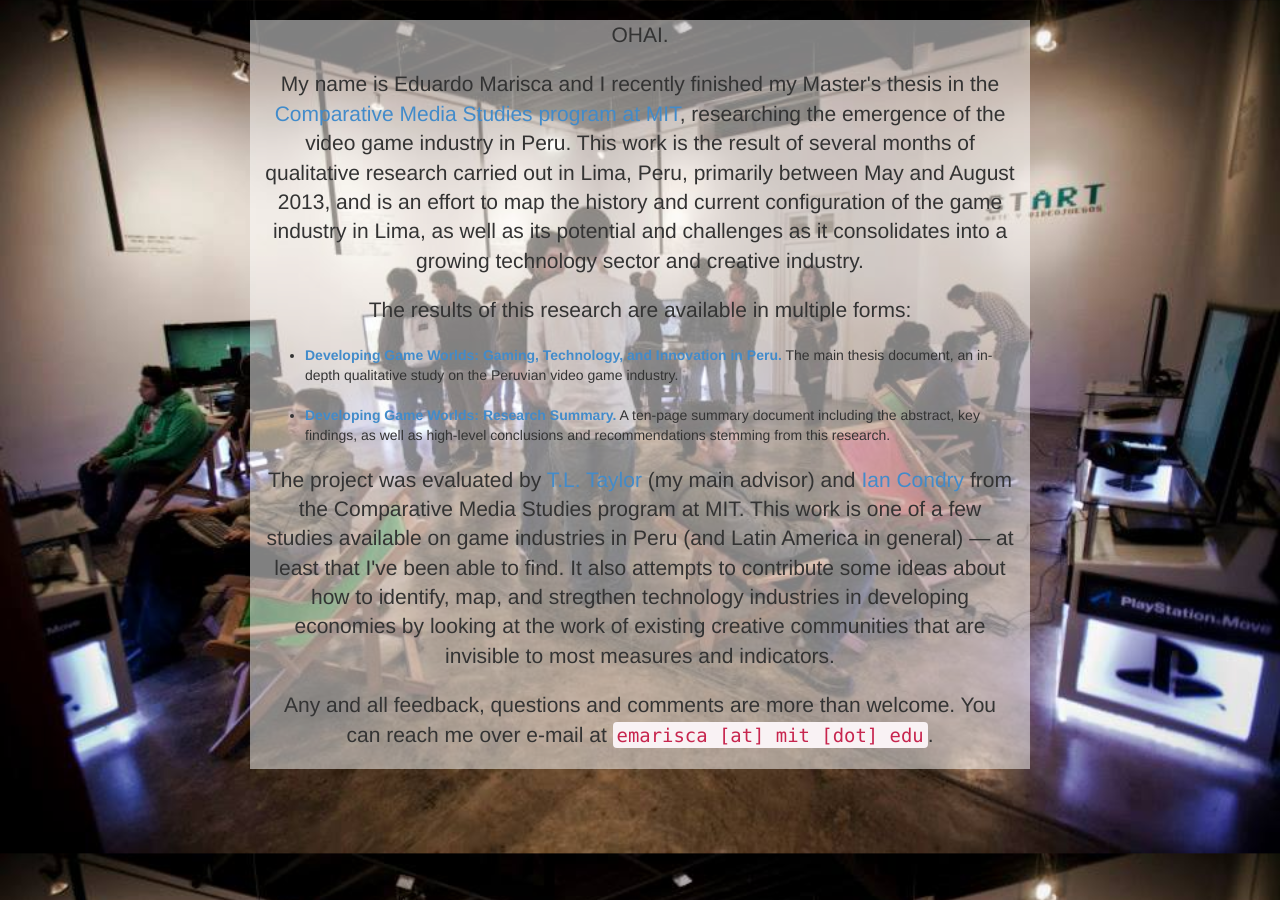
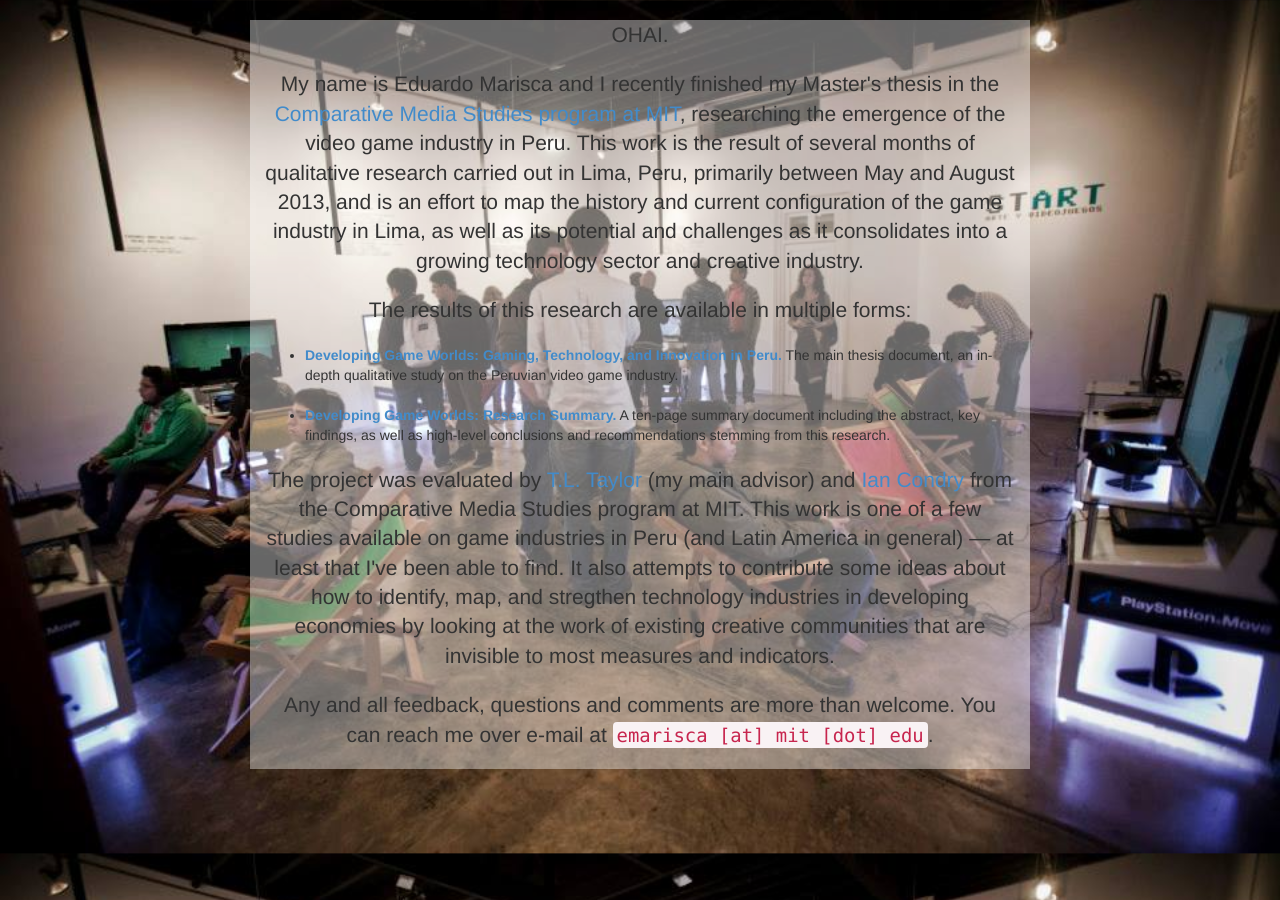
Before and after one commit to piscosour/piscosour.github.io, a Jekyll site: the page built from thesis/index.html, in a window 1280 px wide. Built offline with Jekyll 4.4.1, drawn with Linux system fonts in a browser that asks for light colours.

Commit message:
opacity test

```diff
--- a/_layouts/landing.html
+++ b/_layouts/landing.html
@@ -1,6 +1,6 @@
 {% include header.html %}
 <div class="row">
-	<div class="col-md-8 col-md-offset-2" style="margin-top: 20px{% if page.background %}; background-color: rgba(255, 255, 255, 0.5){% endif %}" name="content">
+	<div class="col-md-8 col-md-offset-2" style="margin-top: 20px{% if page.background %}; background-color: rgba(255, 255, 255, 0.4){% endif %}" name="content">
 		{{ content }}
 	</div>
 </div>
```
